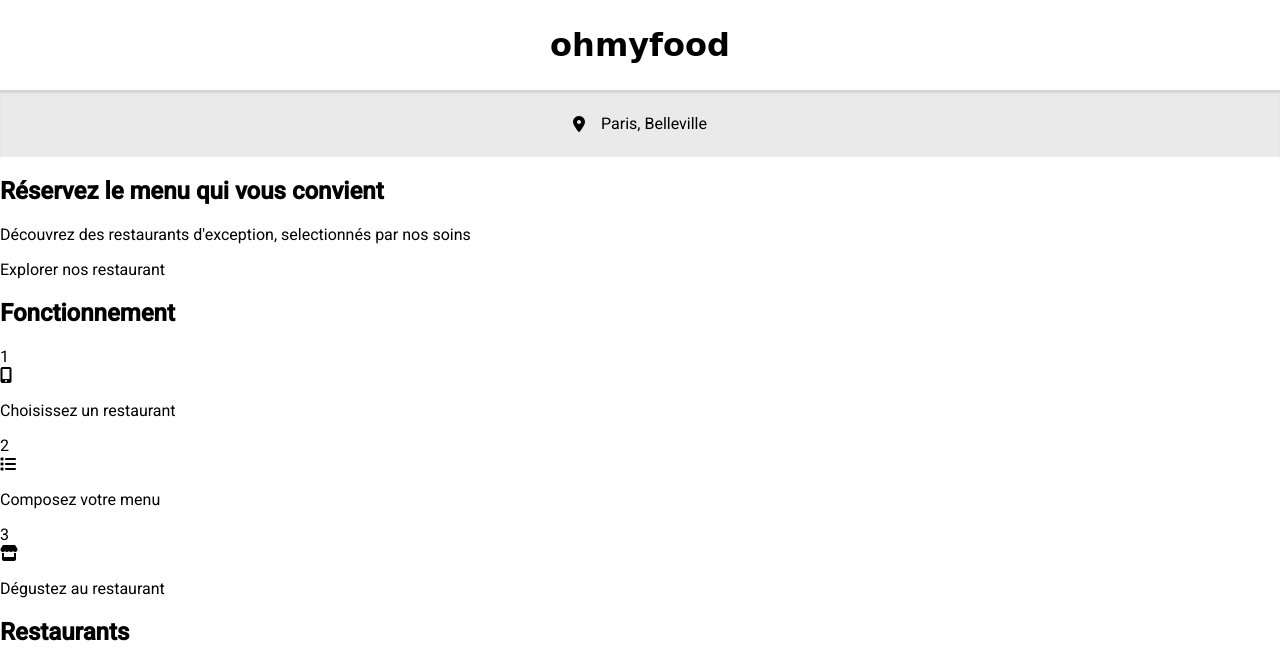
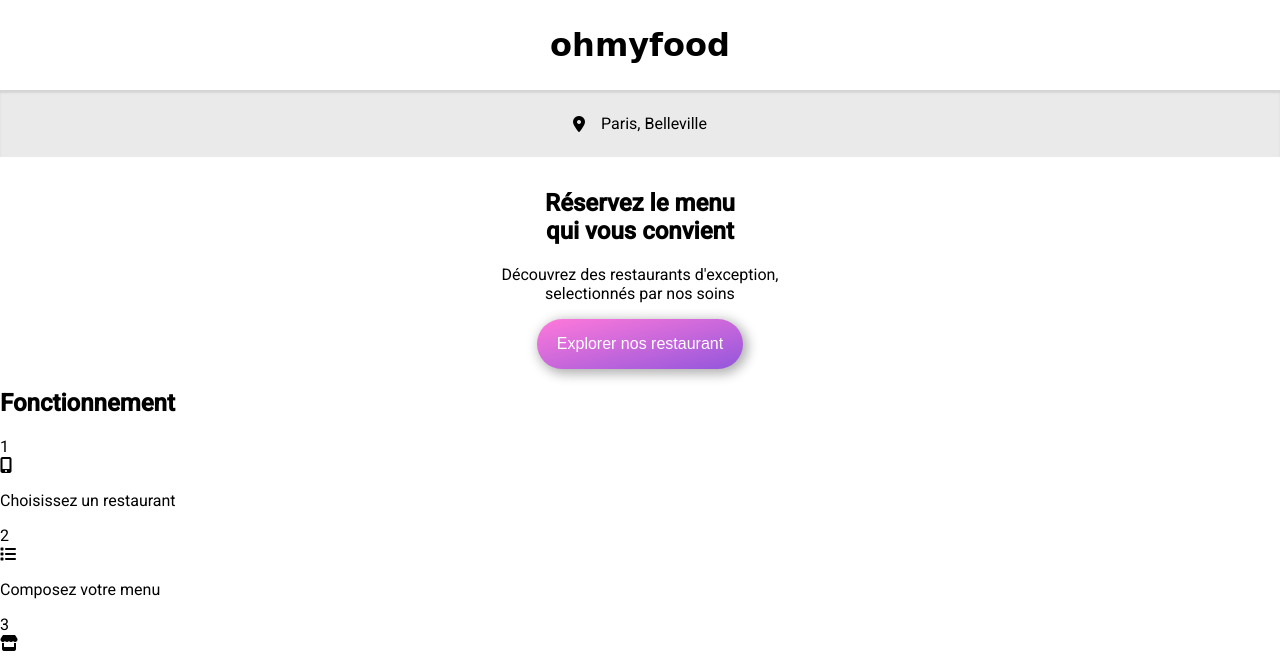
Before and after one commit to Julie-2022/Ohmyfood, a website: page index.html in a window 1280 px wide. Shown: the top 663 px of the page. Drawn offline with Linux system fonts and the light colour scheme; a web font is replaced by a local one.

```diff
--- a/index.html
+++ b/index.html
@@ -38,18 +38,18 @@
  <!-- Localisation -->
  <main>
      <div class="location backgrey2 flexstart flexcenter">
-
              <i class="fa-solid fa-location-dot"></i>
              <p>Paris, Belleville</p>
-
      </div>
-     <section>
+     <section class="explorer">
          <div class="backgrey">
-             <h2>Réservez le menu qui vous convient</h2>
-             <p>Découvrez des restaurants d'exception, selectionnés par nos soins</p>
-             <div class="button alignitems">
+             <h2>Réservez le menu <br>
+                qui vous convient</h2>
+             <p>Découvrez des restaurants d'exception, <br>
+                selectionnés par nos soins</p>
+             <button class="button alignitems">
                  <p>Explorer nos restaurant</p>
-             </div>
+             </button>
          </div>
      </section>
      <section>
--- a/style.css
+++ b/style.css
@@ -17,7 +17,6 @@
     margin: 0px;
     text-align: center;
     padding: 0.3rem;
-
 }
 main .location {
     display: flex;
@@ -29,3 +28,31 @@
     box-shadow: inset 0 3px 2px #D5D5D5;
     padding: 0.5rem;
 }
+/* Zone Explorer */
+.explorer {
+    text-align: center;
+}
+.explorer h2 {
+    margin-top: 2rem;
+    font-size: 1.5rem;
+
+}
+.explorer p {
+    font-size: 1rem;
+}
+.explorer button {
+    color: white;
+    padding: 0 20px;
+    border: none;
+    border-radius: 2rem;
+    box-shadow: 3px 3px 12px 2px rgba(0,0,0,0.31);
+    background-image: linear-gradient(to right bottom, #FF79DA, #9356DC);
+}
+.explorer button:hover {
+    cursor: pointer;
+      font-weight: bold;
+    transform: scale(1.02);
+    transition: .25s;
+    opacity: 0.9;
+
+}
```
Also changed, not shown: package.json (added, +22 -0 lines), 3 other files.
